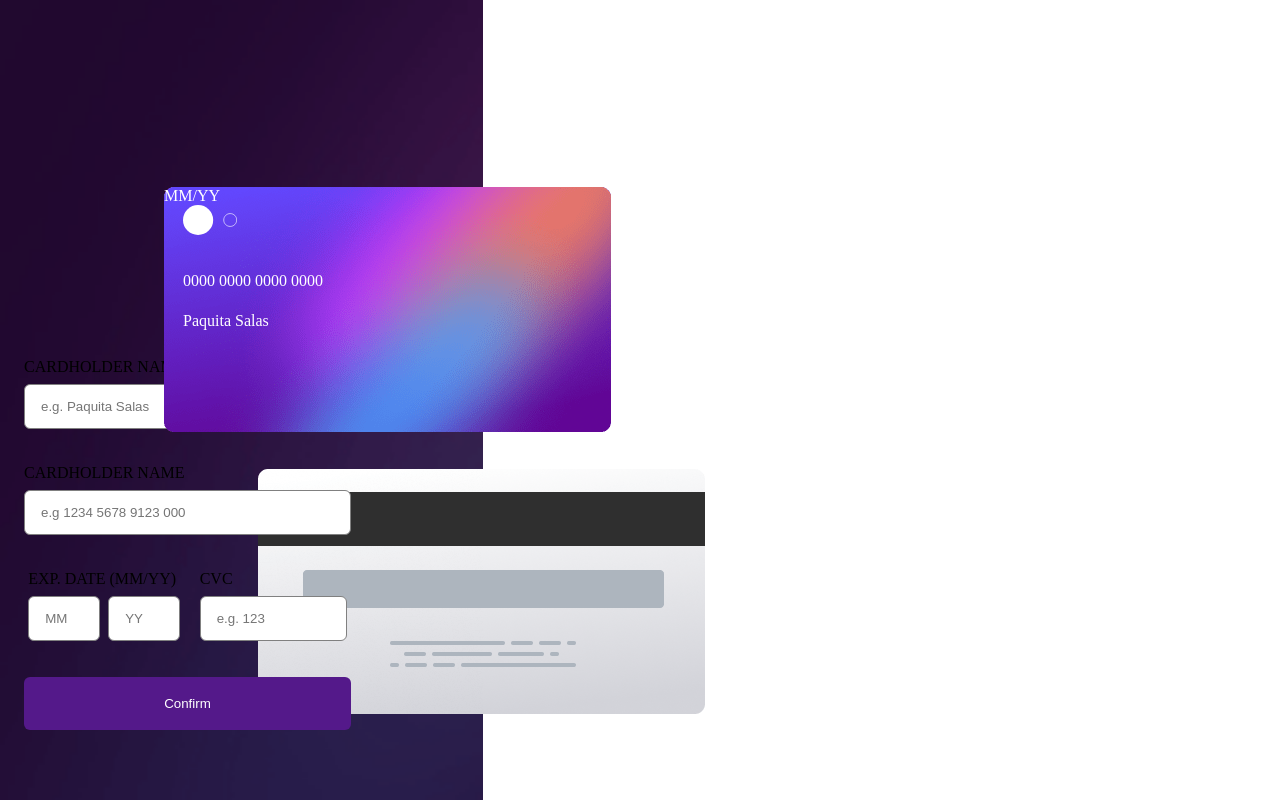
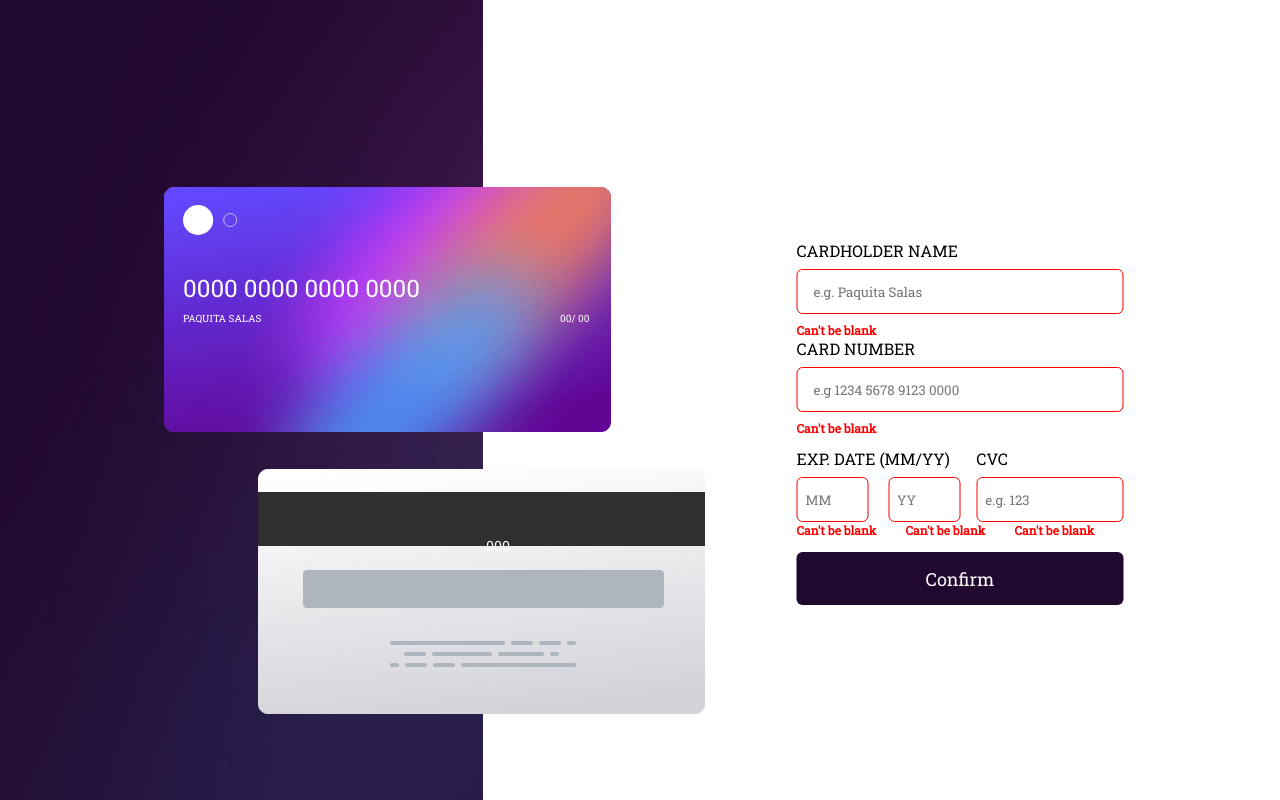
Before and after one commit to Diego-Trazos/credit-card, a plain HTML site: page index.html in a window 1280 px wide. Both pictures are taken after a click on the button "Confirm". Drawn offline with Linux system fonts and the light colour scheme.

Commit message:
Add files via upload

```diff
--- a/css/style.css
+++ b/css/style.css
@@ -1,3 +1,5 @@
+@import url('https://fonts.googleapis.com/css2?family=Roboto+Slab&display=swap');
+
 * {
   margin: 0;
   padding: 0;
@@ -12,6 +14,7 @@ img {
 body {
   margin: 0;
   background-color: #fff;
+  font-family: 'Roboto Slab', serif;
 }
 
 .main {
@@ -70,12 +73,23 @@ body {
   top: 84.6px;
   left: 19px;
   position: absolute;
+  font-size: 24px;
 }
 .card-name {
   width: 89px;
   height: 11px;
   top: 124.6px;
   left: 19px;
+  position: absolute;
+  font-size: 10px;
+}
+
+.card-date{
+  height: 11px;
+  width: 32px;
+  font-size: 10px;
+  top: 124.6px;
+  right: 19px;
   position: absolute;
 }
 
@@ -91,6 +105,17 @@ body {
   right: 16px;
   background-image: url('/media/images/bg-card-back.png');
 }
+
+.card-cvc{
+  position: absolute;
+  width: 20px;
+  height: 11px;
+  font-size: 14px;
+  left: 228px;
+  top: 67px;
+  color: white;
+}
+
 @media screen and (min-width: 576px) {
   .card-back {
     top: 469px;
@@ -102,8 +127,18 @@ body {
   width: 327px;
   height: 328px;
   position: absolute;
+  display: flex;
+  flex-wrap: wrap;
+  justify-content: space-between;
   top: 331px;
-  left: 24px;
+  left: 50%;
+  transform: translateX(-50%);
+}
+@media screen and (min-width: 576px) {
+  .form-container{
+    top: 30%;
+    left: 75%;
+  }
 }
 
 .div-wrap {
@@ -111,6 +146,7 @@ body {
   flex-wrap: wrap;
   justify-content: center;
   gap: 8px;
+  width: 100%;
 }
 
 .div-wrap label,
@@ -118,20 +154,24 @@ input {
   width: 100%;
   display: flex;
   align-items: end;
-  height: 45px;
+
 }
 
-.div-wrap input {
+.div-wrap-input {
   border: 1px solid grey;
   border-radius: 6px;
   padding-left: 16px;
+  height: 45px;
+  font-family: 'Roboto Slab', serif;
 }
 
 .date-input {
   display: flex;
   flex-wrap: wrap;
+  justify-content: space-between;
   width: 50%;
   gap: 8px;
+  margin-top: 12px;
 }
 
 .date-input input {
@@ -139,6 +179,13 @@ input {
   justify-content: space-between;
   width: 72px;
   height: 45px;
+  padding-left:  8px;
+  border-radius: 6px;
+  font-family: 'Roboto Slab', serif;
+}
+
+.date-input-border{
+  border: 1px solid grey;
 }
 
 .cvc-input {
@@ -146,20 +193,57 @@ input {
   flex-wrap: wrap;
   align-items: center;
   width: 45%;
+  margin-top: 12px;
 }
 
 .cvc-input input {
   width: 100%;
   height: 45px;
   margin-top: 8px;
+  padding-left:  8px;
+  border-radius: 6px;
+  font-family: 'Roboto Slab', serif;
 }
 
 .button-confirm {
   height: 53px;
   width: 327px;
-  background-color: rgb(84, 25, 138);
+  background-color: #21082F;
   border: none;
   border-radius: 6px;
-  margin-top: 28px;
+  margin-top: 14px;
   color: white;
+  font-family: 'Roboto Slab', serif;
+  font-size: 18px;
+  cursor: pointer;
+  transition: 0.1s;
 }
+
+.button-confirm:hover{
+  background-color: #4b1769;
+  transition: 0.3s;
+}
+
+.alerts{
+  width: 100%;
+  display: flex;
+}
+
+.alert{
+  color: white;
+  font-size: 12px;
+  font-weight: bold;
+  width: 100%;
+}
+
+.show{
+  color: red;
+  transition: 0.3s;
+}
+
+.wrong-input{
+  border: 1px solid red;
+  border-radius: 6px;
+  padding-left: 16px;
+  font-family: 'Roboto Slab', serif;
+}
--- a/index.html
+++ b/index.html
@@ -12,45 +12,59 @@
         <div class="card card-front">
           <img class="card-logo" src="/media/images/card-logo.svg" alt="" />
           <span class="card-number" id="card-number">0000 0000 0000 0000</span>
-          <span class="card-name" id="card-name"> Paquita Salas </span>
-          <span class="card-date" id="card-date"> MM/YY</span>
+          <span class="card-name" id="card-name"> PAQUITA SALAS </span>
+          <div class="card-date" id="card-date"> <span id="card-month">00</span>/ <span id="card-year">00</span></div>
         </div>
-        <div class="card card-back"></div>
+        <div class="card card-back">
+          <span class="card-cvc" id="card-cvc">000</span>
+        </div>
       </div>
 
-      <div class="form-container div-wrap">
-        <div class="name-input div-wrap">
+      <div class="form-container">
+        <div class="div-wrap">
           <label for="name">CARDHOLDER NAME</label>
           <input
+            class="div-wrap-input"
             type="text"
             name="name"
             id="name"
             placeholder="e.g. Paquita Salas"
           />
+          <p id="alert-name" class="alert">Can't be blank</p>
         </div>
 
-        <div class="number-input div-wrap">
-          <label for="number">CARDHOLDER NAME</label>
+        <div class="div-wrap">
+          <label for="number">CARD NUMBER</label>
           <input
+          class="div-wrap-input"
             type="text"
             name="name"
             id="number"
-            placeholder="e.g 1234 5678 9123 000"
+            placeholder="e.g 1234 5678 9123 0000"
+            maxlength="16"
           />
+          <p id="alert-number" class="alert">Can't be blank</p>
         </div>
 
         <div class="date-input">
           <label for="month">EXP. DATE (MM/YY)</label>
-          <input type="text" name="month" id="month" placeholder="MM" />
-          <input type="text" name="year" id="year" placeholder="YY" />
+          <input class="date-input-border" type="text" name="month" id="month" placeholder="MM" maxlength="2"/>
+
+          <input class="date-input-border" type="text" name="year" id="year" placeholder="YY" maxlength="2"/>
         </div>
 
         <div class="cvc-input">
           <label for="month">CVC</label>
-          <input type="text" name="cvc" id="cvc" placeholder="e.g. 123" />
+          <input class="date-input-border" type="text" name="cvc" id="cvc" placeholder="e.g. 123" maxlength="3"/>
+
+        </div>
+        <div class="alerts">
+          <p id="alert-month" class="alert">Can't be blank</p>
+          <p id="alert-year" class="alert">Can't be blank</p>
+          <p id="alert-cvc" class="alert">Can't be blank</p>
         </div>
 
-        <button class="button-confirm">Confirm</button>
+        <button class="button-confirm" id="button-confirm">Confirm</button>
       </div>
     </main>
     <script src="js/scripts.js"></script>
--- a/js/scripts.js
+++ b/js/scripts.js
@@ -0,0 +1,89 @@
+const nameInputElement = document.getElementById('name');
+const numberInputElement = document.getElementById('number');
+const monthInputElement = document.getElementById('month');
+const yearInputElement = document.getElementById('year');
+const cvcInputElement = document.getElementById('cvc');
+const buttonConfirmElement = document.getElementById('button-confirm');
+
+const inputsElementsIndex = [
+  'nameInputElement',
+  'numberInputElement',
+  'monthInputElement',
+  'yearInputElement',
+  'cvcInputElement'
+];
+const inputsElements = [
+  nameInputElement,
+  numberInputElement,
+  monthInputElement,
+  yearInputElement,
+  cvcInputElement
+];
+
+const nameOutputElement = document.getElementById('card-name');
+const numberOutputElement = document.getElementById('card-number');
+const monthOutputElement = document.getElementById('card-month');
+const yearOutputElement = document.getElementById('card-year');
+const cvcOutputElement = document.getElementById('card-cvc');
+
+const outputsElements = [
+  nameOutputElement,
+  numberOutputElement,
+  monthOutputElement,
+  yearOutputElement,
+  cvcOutputElement
+];
+
+const nameAlertElement = document.getElementById('alert-name');
+const numberAlertElement = document.getElementById('alert-number');
+const monthAlertElement = document.getElementById('alert-month');
+const yearAlertElement = document.getElementById('alert-year');
+const cvcAlertElement = document.getElementById('alert-cvc');
+
+const alertsElements = [
+  nameAlertElement,
+  numberAlertElement,
+  monthAlertElement,
+  yearAlertElement,
+  cvcAlertElement
+];
+
+const cardTexts = ['PAQUITA SALAS', '0000 0000 0000 0000', '00', '00', '000'];
+
+const printTextCard = event => {
+  const index = inputsElementsIndex.indexOf(`${event.target.id}InputElement`);
+  if (event.target.value === '') {
+    outputsElements[index].textContent = cardTexts[index];
+  } else {
+    outputsElements[index].textContent =
+      inputsElements[index].value.toUpperCase();
+  }
+};
+
+const validateForm = () => {
+  for (let i = 0; i < inputsElements.length; i++) {
+    if (inputsElements[i].value === '') {
+      inputsElements[i].classList.add('wrong-input');
+      alertsElements[i].classList.add('show');
+    } else {
+      inputsElements[i].classList.remove('wrong-input');
+      alertsElements[i].classList.remove('show');
+    }
+  }
+
+  for (let i = 1; i < inputsElements.length; i++) {
+    console.log(inputsElements[i].value);
+    if (!inputsElements[i].value.match(/^[0-9]+$/)) {
+      inputsElements[i].classList.add('wrong-input');
+    }
+  }
+  //Función con la animación de validación
+};
+
+nameInputElement.addEventListener('input', printTextCard);
+numberInputElement.addEventListener('input', printTextCard);
+monthInputElement.addEventListener('input', printTextCard);
+yearInputElement.addEventListener('input', printTextCard);
+cvcInputElement.addEventListener('input', printTextCard);
+
+buttonConfirmElement.addEventListener('click', validateForm);
```
